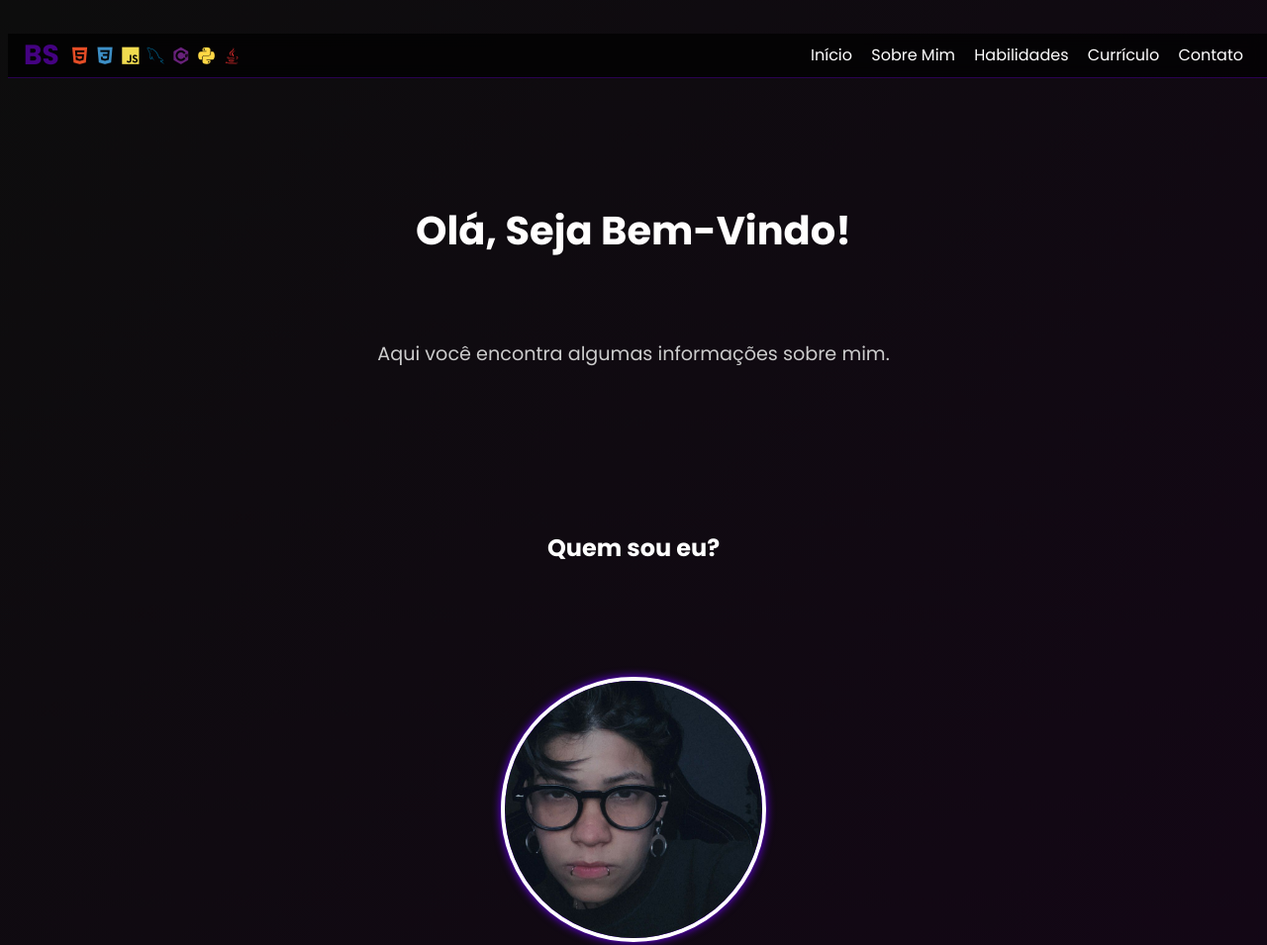
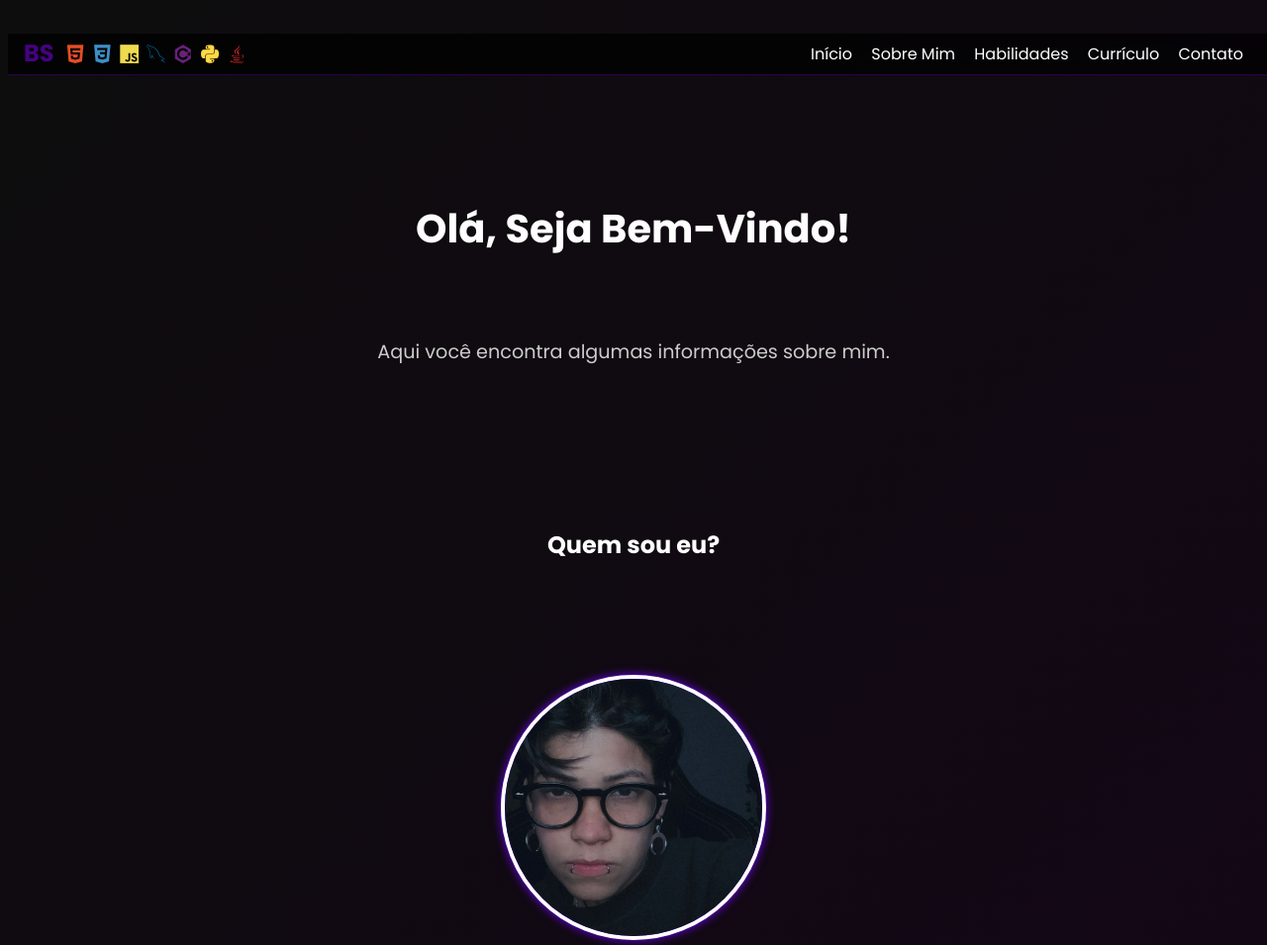
Before and after one commit to thebiancascript/bs-portifolio, a plain HTML site: page index.html in a window 1280 px wide. Shown: the top 955 px of the page at 99% size. Drawn offline with nearby package versions, Linux system fonts and the light colour scheme; a script that the page names is missing.

Commit message:
Atualiza HTML e CSS do portfólio

```diff
--- a/index.html
+++ b/index.html
@@ -11,7 +11,7 @@
 <body>
 <header>
   <div class="logo-texto" style="display: flex; align-items: center; gap: 12px;">
-    <div class="logo" style="font-size: 28px; font-weight: bold;">BS</div>
+    <div class="logo" style="font-size: 24px; font-weight: bold;">BS</div>
     <div class="tech-icons" style="display: flex; gap: 8px; font-size: 24px;">
       <i class="devicon-html5-plain colored" title="HTML5"></i>
       <i class="devicon-css3-plain colored" title="CSS3"></i>
--- a/style.css
+++ b/style.css
@@ -42,22 +42,22 @@ header {
 }
 
 .logo {
-  font-size: 1.8rem;
+  font-size: 1.4rem;
   font-weight: bold;
-  color: #7002ff;
+  color: #750bff;
   user-select: none;
-  line-height: 1;
+  line-height:1;
 }
 
 .tech-icons {
   display: flex;
   align-items: center;
   gap: 0.7rem;
-  margin-top: 2px;
+  margin-top: 0px;
 }
 
 .tech-icons i {
-  font-size: 1.1rem;
+  font-size: 1.2rem;
   transition: transform 0.3s;
   cursor: default;
   line-height: 1;
```
